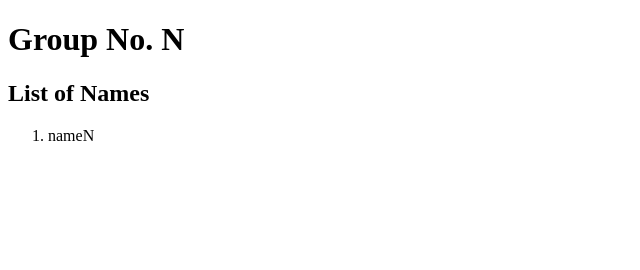
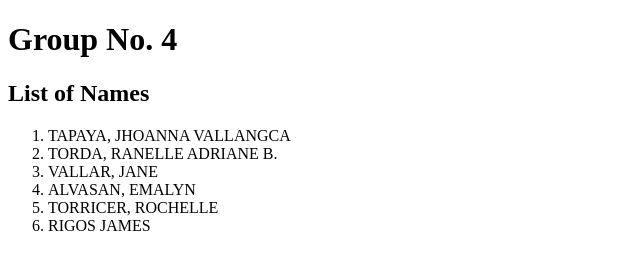
Before and after one commit to RanelleAdriane/ipt101-group-act-group-4, a plain HTML site: page index.html in a window 1280 px wide. Shown: the whole page, without its empty margins (0-640 px from the left). Drawn offline with Linux system fonts and the light colour scheme.

Commit message:
Update index.html

```diff
--- a/index.html
+++ b/index.html
@@ -4,12 +4,12 @@
     <meta charset="UTF-8">
     <meta name="viewport" content="width=device-width, initial-scale=1.0">
     <!-- A. Modify the N below to display the group number -->
-    <title>Group No. N Display Names</title>
+    <title>Group No. 4</title>
 </head>
 <body>
 
 <!-- B. Edit your group number N below -->
-<h1>Group No. N</h1>
+<h1>Group No. 4</h1>
 
 <h2>List of Names</h2>
 
@@ -19,7 +19,14 @@
 <script>
     // Your array of names
     // C. Modify your group members in UPPERCASE using the format: Lastname, FirstName
-    var namesArray = ["nameN"];
+    var namesArray = [
+            "TAPAYA, JHOANNA VALLANGCA",
+            "TORDA, RANELLE ADRIANE B.",
+            "VALLAR, JANE",
+            "ALVASAN, EMALYN",
+            "TORRICER, ROCHELLE",
+            "RIGOS JAMES"
+        ];
 
     // Get the container element
     var nameListContainer = document.getElementById("nameList");
```
